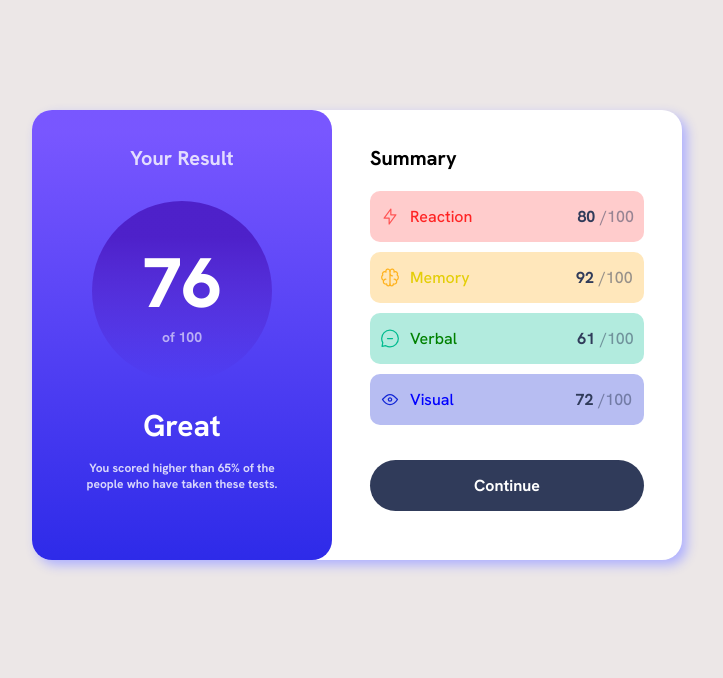
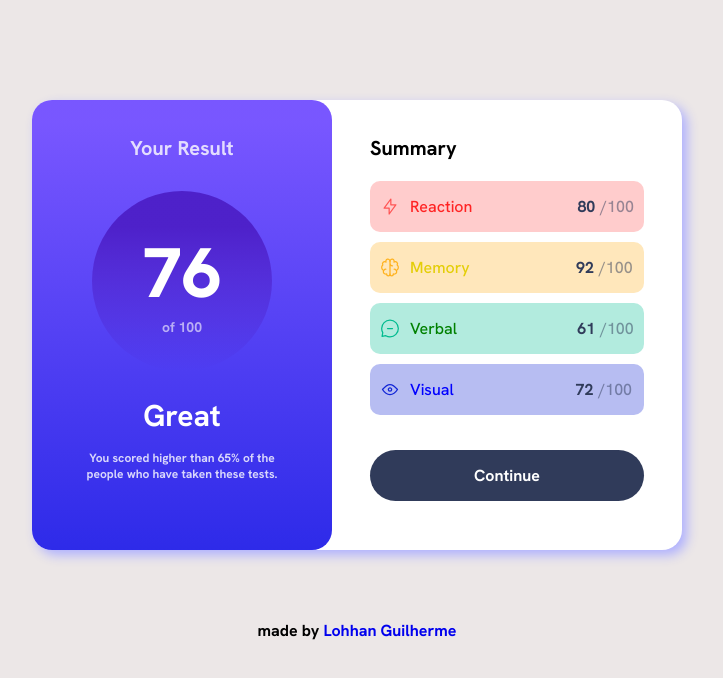
Before and after one commit to lohhan/results-summary-components, a plain HTML site: page index.html in a window 1280 px wide. Shown: the whole page, without its empty margins (283-1006 px from the left). Drawn offline with Linux system fonts and the light colour scheme.

Commit message:
file actualized

```diff
--- a/index.html
+++ b/index.html
@@ -1,8 +1,10 @@
 <!DOCTYPE html>
 <html lang="en">
+
 <head>
   <meta charset="UTF-8">
-  <meta name="viewport" content="width=device-width, initial-scale=1.0"> <!-- displays site properly based on user's device -->
+  <meta name="viewport" content="width=device-width, initial-scale=1.0">
+  <!-- displays site properly based on user's device -->
 
   <link rel="shortcut icon" href="assets/images/favicon-32x32.png" type="image/png">
   <link rel="stylesheet" href="style.css">
@@ -10,10 +12,10 @@
   <title>Results Summary Component</title>
 
 </head>
+
 <body>
 
   <div class="containers">
-
     <div class="container-azul">
       <p class="your-result">Your Result</p>
       <div class="circulo">
@@ -29,35 +31,44 @@
     </div>
 
     <div class="container-summary">
-
       <p class="text-summary">Summary</p>
 
       <div class="container-reaction">
         <img src="assets/images/icon-reaction.svg" alt="">
-        <p class="text-reaction">Reaction<p class="text-number"><span>80</span>/100</p></p>
+        <p class="text-reaction">Reaction
+        <p class="text-number"><span>80</span>/100</p>
+        </p>
       </div>
 
       <div class="container-memory">
         <img src="assets/images/icon-memory.svg" alt="">
-        <p class="text-memory">Memory<p class="text-number"><span>92</span>/100</p></p>
+        <p class="text-memory">Memory
+        <p class="text-number"><span>92</span>/100</p>
+        </p>
       </div>
 
       <div class="container-verbal">
         <img src="assets/images/icon-verbal.svg" alt="">
-        <p class="text-verbal">Verbal<p class="text-number"><span>61</span>/100</p></p>
+        <p class="text-verbal">Verbal
+        <p class="text-number"><span>61</span>/100</p>
+        </p>
       </div>
 
       <div class="container-visual">
         <img src="assets/images/icon-visual.svg" alt="">
-        <p class="text-visual">Visual<p class="text-number"><span>72</span>/100</p></p>
+        <p class="text-visual">Visual
+        <p class="text-number"><span>72</span>/100</p>
+        </p>
       </div>
 
       <div class="botao">
         <a href="#">Continue</a>
       </div>
-
+    </div>
   </div>
 
-  </div>
+  <footer>made by <a href="https://github.com/lohhan" target="_blank">Lohhan Guilherme</a></footer>
+
 </body>
+
 </html>
--- a/style.css
+++ b/style.css
@@ -20,7 +20,7 @@
 
 body {
     background-color: rgb(236, 231, 231);
-    display: flex;
+
 }
 
 .containers {
@@ -29,7 +29,7 @@ body {
     display: flex;
     flex-flow: row nowrap;
     justify-content: center;
-    margin: 110px auto;
+    margin: 100px auto;
     background-color: white;
     border-radius: 20px;
     box-shadow: 5px 5px 12px hsl(239, 100%, 84%);
@@ -255,3 +255,15 @@ body {
 .botao a:hover {
     background: linear-gradient(hsl(252, 100%, 67%) 5%, hsl(241, 81%, 54%) 100%);
 }
+
+footer {
+    color: black;
+    text-align: center;
+    font-family: Grotesq-Bold;
+    position: relative;
+    bottom: 30px;
+}
+
+footer a {
+    text-decoration: none;
+}
```
Lines whose indentation alone changed are shown as unchanged.
